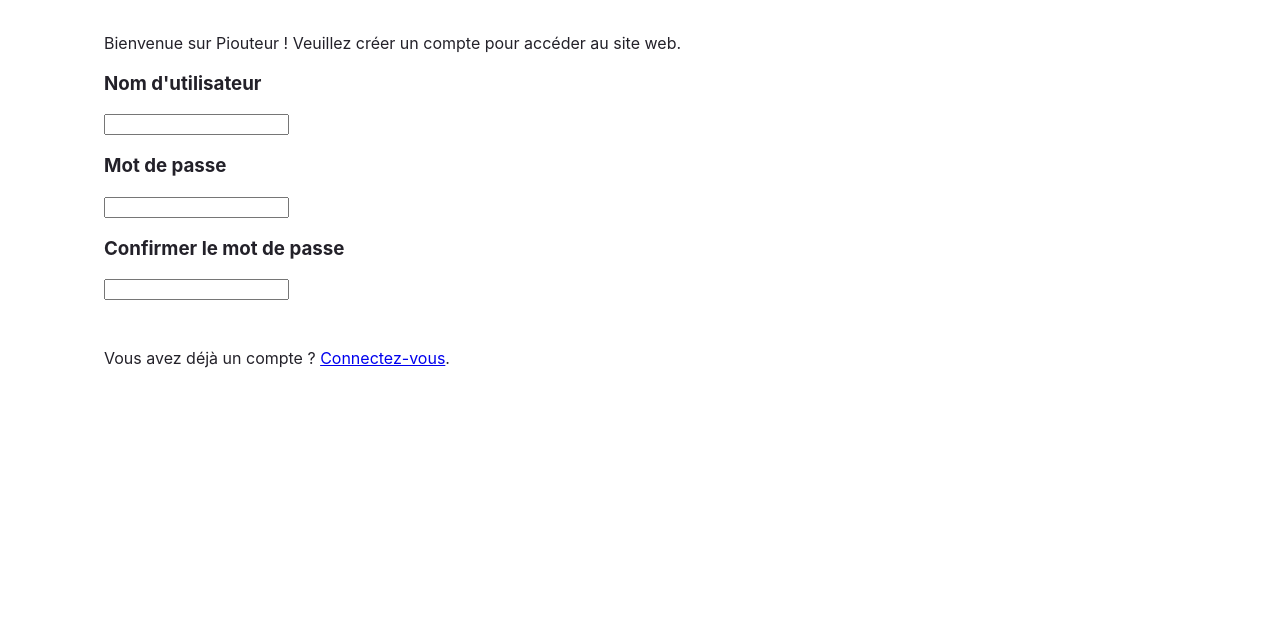
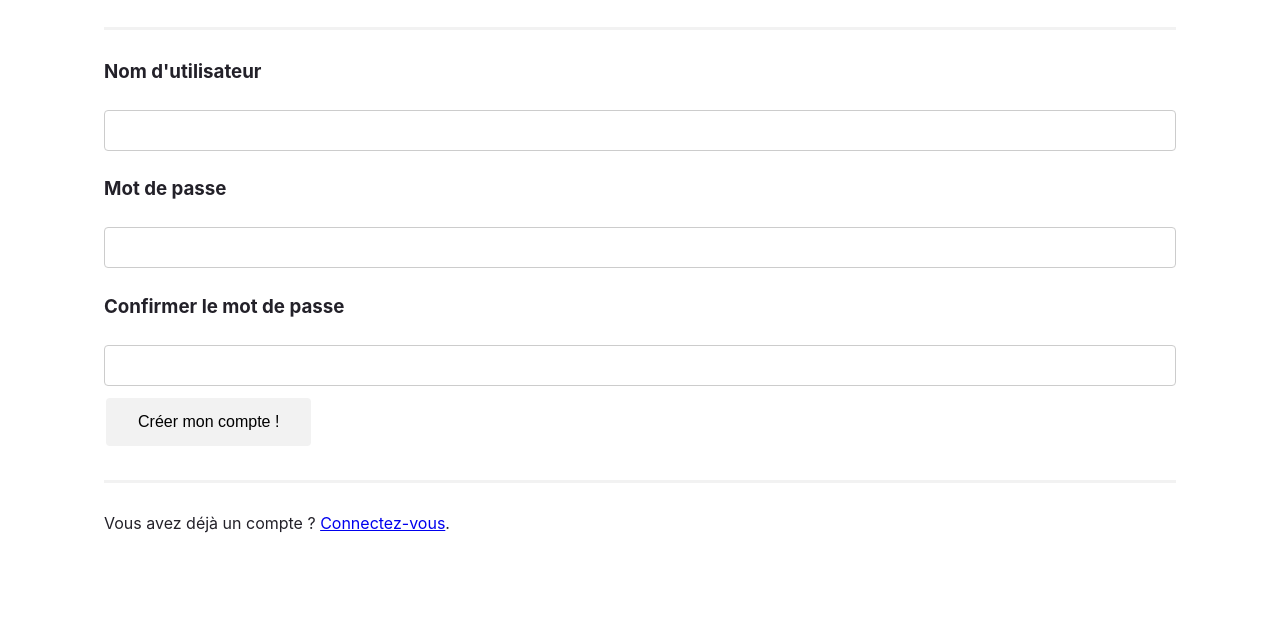
Before and after one commit to Guimhoff/4A_ILC_cloud_computing, a Gatsby site in the folder frontend/: page /nouveau-compte in a window 1280 px wide. Shown: the part 174-800 px from the top of the page. Built offline with nearby package versions, Linux system fonts and the light colour scheme; Gatsby itself is replaced by a stand-in of ours.

Commit message:
Créations component validation, interface visuelle connexion et inscription

```diff
--- a/frontend/src/components/formInput.js
+++ b/frontend/src/components/formInput.js
@@ -1,15 +1,28 @@
-// Step 1: Import React
 import * as React from 'react'
 
-// Step 2: Define your component
+
+const inputStyle = {
+    width: '100%',
+    padding: '12px 20px',
+    margin: '8px 0',
+    display: 'inline-block',
+    border: '1px solid #ccc',
+    borderRadius: '4px',
+    boxSizing: 'border-box',
+}
+
+
 const FormInput = (props) => {
+    let type = "text"
+    if (props.type !== undefined) {
+        type = props.type
+    }
     return (
         <main>
         <h3>{props.title}</h3>
-      <input type='text' id={props.id} name={props.name}/>
+        <input type={type} id={props.id} name={props.name} style={inputStyle}/>
         </main>
     )
 }
 
-// Step 3: Export your component
 export default FormInput
--- /dev/null
+++ b/frontend/src/components/validationButton.js
@@ -0,0 +1,41 @@
+import * as React from 'react'
+import { useState } from 'react'
+
+
+
+const FormInput = (props) => {
+    const [isHover, setIsHover] = useState(false);
+
+    const handleMouseEnter = () => {
+       setIsHover(true);
+    };
+
+    const handleMouseLeave = () => {
+       setIsHover(false);
+    };
+
+    const buttonStyle = {
+        backgroundColor: isHover? '#4CAF50' : '#f2f2f2',
+        border: 'none',
+        color: isHover? 'white' : 'black',
+        padding: '15px 32px',
+        textAlign: 'center',
+        textDecoration: 'none',
+        display: 'inline-block',
+        fontSize: '16px',
+        margin: '4px 2px',
+        cursor: 'pointer',
+        transition: 'background-color 0.1s ease-in-out, color 0.1s ease-in-out',
+        borderRadius: '4px',
+    }
+
+    return (
+        <main>
+        <button type="button" style={buttonStyle}
+            onMouseEnter={handleMouseEnter}
+            onMouseLeave={handleMouseLeave}>{props.title}</button>
+        </main>
+    )
+}
+
+export default FormInput
--- a/frontend/src/pages/nouveau-compte.js
+++ b/frontend/src/pages/nouveau-compte.js
@@ -1,28 +1,12 @@
 import * as React from "react"
 import { Link } from "gatsby"
 import FormInput from "../components/formInput"
+import ValidationButton from "../components/validationButton"
 
-const pageStyles = {
-  color: "#232129",
-  padding: "96px",
-  fontFamily: "-apple-system, Roboto, sans-serif, serif",
-}
-const headingStyles = {
-  marginTop: 0,
-  marginBottom: 64,
-  maxWidth: 320,
-}
+import {pageStyles, headingStyles, paragraphStyles, separatorStyles} from "../styles/globalStyles.js"
 
-const paragraphStyles = {
-  marginBottom: 48,
-}
-const codeStyles = {
-  color: "#8A6534",
-  padding: 4,
-  backgroundColor: "#FFF4DB",
-  fontSize: "1.25rem",
-  borderRadius: 4,
-}
+
+
 
 const NouveauComptePage = () => {
   return (
@@ -30,16 +14,21 @@
         <h1 style={headingStyles}>Nouveau compte</h1>
         <p style={paragraphStyles}>
           Bienvenue sur Piouteur ! Veuillez créer un compte pour accéder au site web.
+        </p>
 
 
-          <section>
+        <hr style={separatorStyles}/>
 
-            <FormInput title="Nom d'utilisateur" id='username' name='Nom' />
-            <FormInput title="Mot de passe" id='password' name='Mot de passe' />
-            <FormInput title="Confirmer le mot de passe" id='password_confirm' name='Confirmation mot de passe' />
+        <section>
 
-          </section>
-        </p>
+          <FormInput title="Nom d'utilisateur" id='username' name='Nom' />
+          <FormInput title="Mot de passe" id='password' name='Mot de passe' type='password' />
+          <FormInput title="Confirmer le mot de passe" id='password_confirm' name='Confirmation mot de passe' type='password' />
+
+          <ValidationButton title="Créer mon compte !" />
+        </section>
+
+        <hr style={separatorStyles}/>
 
         <p>
           Vous avez déjà un compte ? <Link to="/connexion">Connectez-vous</Link>.
--- /dev/null
+++ b/frontend/src/styles/globalStyles.js
@@ -0,0 +1,31 @@
+
+
+
+export const pageStyles = {
+    color: "#232129",
+    paddingLeft: "96px",
+    paddingRight: "96px",
+    paddingTop: "40px",
+    paddingBottom: "0px",
+    fontFamily: "-apple-system, Roboto, sans-serif, serif",
+}
+
+export const headingStyles = {
+    marginTop: 0,
+    marginBottom: 64,
+    maxWidth: 320,
+}
+
+export const paragraphStyles = {
+    marginBottom: 0,
+}
+
+export const separatorStyles = {
+    marginBottom: 30,
+    marginTop: 30,
+    marginLeft: 0,
+    marginRight: 0,
+    height: "3px",
+    border: "none",
+    backgroundColor: "#f2f2f2",
+}
```
Lines whose indentation alone changed are shown as unchanged.
